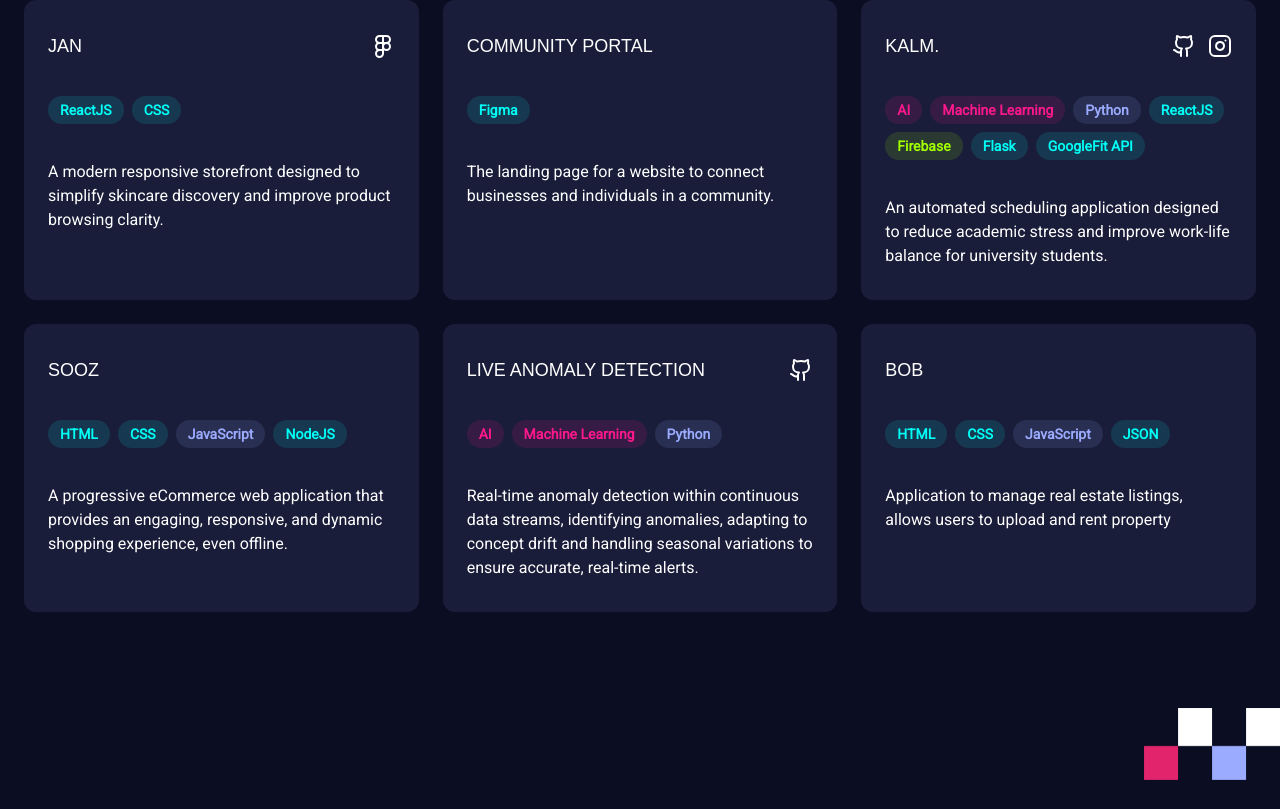
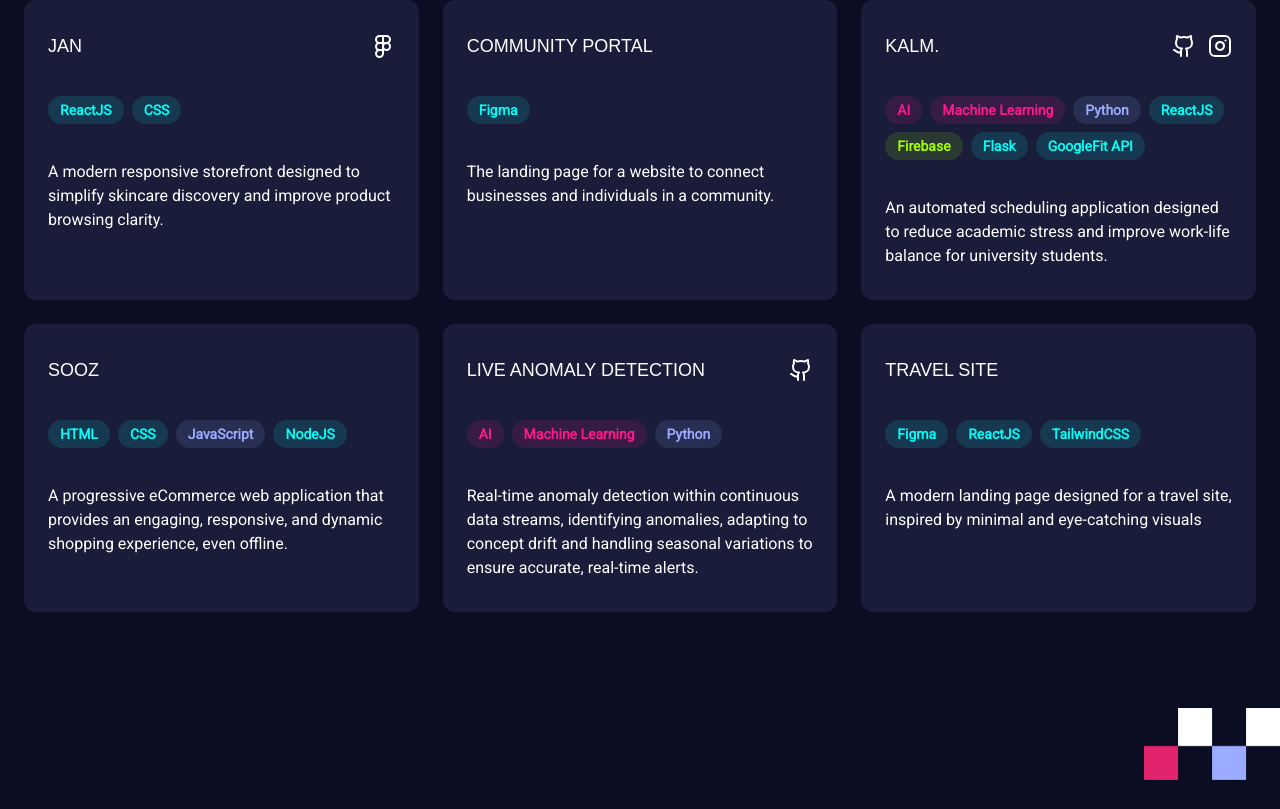
Before and after one commit to chocolatecaake/My-portfolio, a React (Vite) app: page / in a window 1280 px wide. Shown: the part 3610-4419 px from the top of the page. Built offline with nearby package versions, Linux system fonts and the light colour scheme; a web font is replaced by a local one.

Commit message:
project and work experience timeline updates

```diff
--- a/src/components/EducationExperience.jsx
+++ b/src/components/EducationExperience.jsx
@@ -70,7 +70,7 @@ const timeline = [
     icon: <Briefcase />,
     details: {
       company: "Beraten Software",
-      duration: "Nov 2024-Feb 2025",
+      duration: "Nov 2024-Feb 2026",
       position: "Software Analyst Intern",
       badges: [
         { label: "JavaScript", category: "Languages" },
@@ -92,14 +92,14 @@ const timeline = [
     },
   },
   {
-    year: "2025",
+    year: "2025-2026",
     title: "Beraten Software",
     role: "Software Engineer",
     iconColor: "#8AC642",
     icon: <Briefcase />,
     details: {
       company: "Beraten Software",
-      duration: "Feb 2025-Dec 2025",
+      duration: "Feb 2025-Apr 2026",
       position: "Software Engineer",
       badges: [
         { label: "JavaScript", category: "Languages" },
@@ -117,6 +117,7 @@ const timeline = [
         "Resolved bugs and implemented new features.",
         "Optimized and debugged existing codebases, enhancing functionality, performance, and maintainability.",
         "Designed UI/UX workflows for new applications.",
+        "Led front-end design for new products, translating business requirements into modern, responsive user interfaces",
         "Developed and managed SQL Server databases.",
         "Assisted in developing and deploying chatbots.",
       ],
--- a/src/components/Projects.jsx
+++ b/src/components/Projects.jsx
@@ -77,17 +77,29 @@ const projects = [
     ],
   },
   {
-    title: "BOB",
+    title: "Travel Site",
     description:
-      "Application to manage real estate listings, allows users to upload and rent property",
+      "A modern landing page designed for a travel site, inspired by minimal and eye-catching visuals",
     link: "kalm",
+    externalLink: "https://travelsrilanka.vercel.app/",
     badges: [
-      { label: "HTML", category: "WebDev" },
-      { label: "CSS", category: "WebDev" },
-      { label: "JavaScript", category: "Programming" },
-      { label: "JSON", category: "WebDev" },
+      { label: "Figma", category: "WebDev" },
+      { label: "ReactJS", category: "WebDev" },
+      { label: "TailwindCSS", category: "WebDev" },
     ],
   },
+  // {
+  //   title: "BOB",
+  //   description:
+  //     "Application to manage real estate listings, allows users to upload and rent property",
+  //   link: "kalm",
+  //   badges: [
+  //     { label: "HTML", category: "WebDev" },
+  //     { label: "CSS", category: "WebDev" },
+  //     { label: "JavaScript", category: "Programming" },
+  //     { label: "JSON", category: "WebDev" },
+  //   ],
+  // },
 ];
 
 export const Projects = () => {
@@ -158,6 +170,19 @@ export const Projects = () => {
               </div>
             );
 
+            return project.externalLink ? (
+              <Link
+                key={idx}
+                to={project.externalLink}
+                target="blank"
+                className="block h-full"
+              >
+                {CardContent}
+              </Link>
+            ) : (
+              <div key={idx}>{CardContent}</div>
+            );
+
             return project.slug ? (
               <Link
                 key={idx}
```
